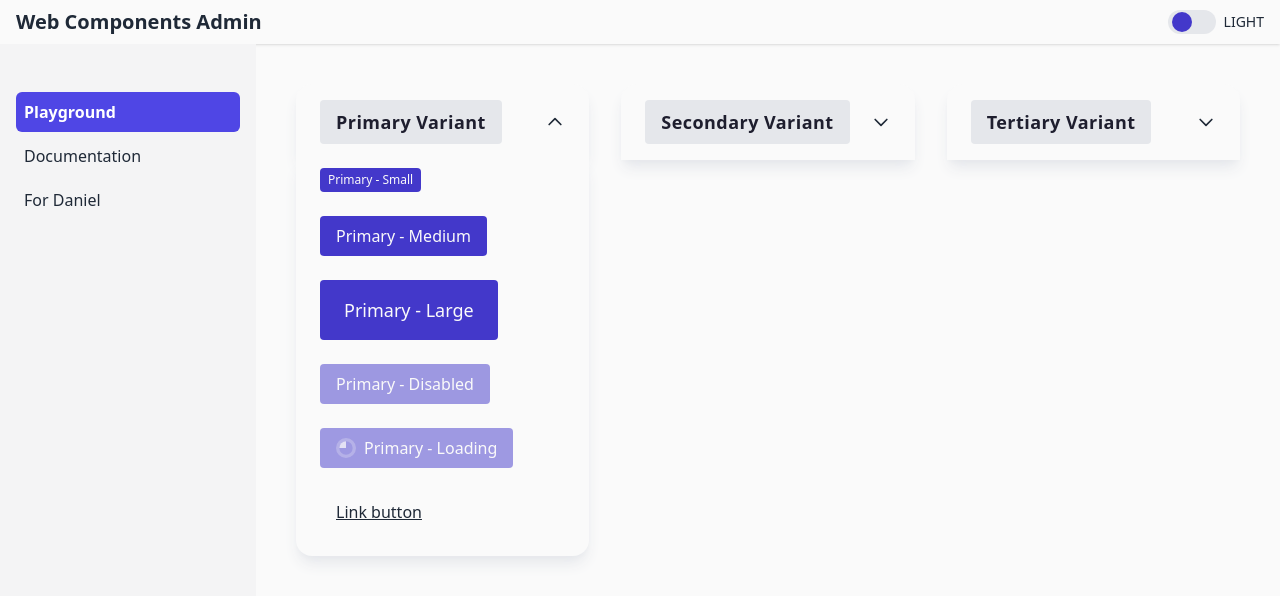
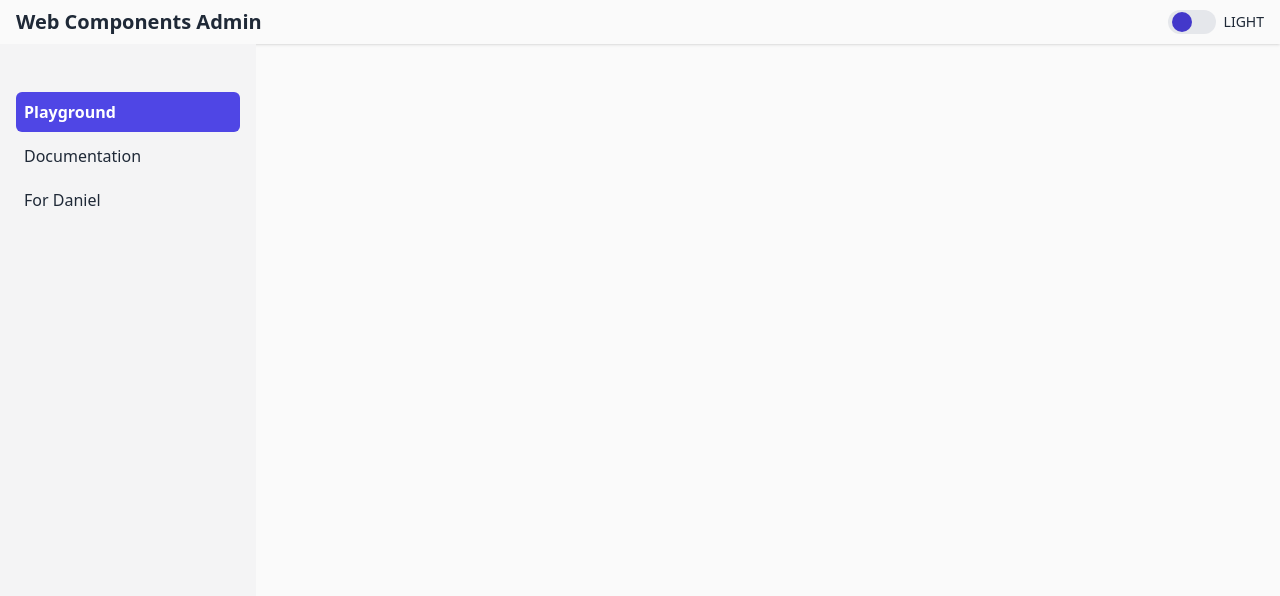
Before and after one commit to xekurt/button-editor, an Angular app: page /playground in a window 1280 px wide. Shown: the top 596 px of the page. Built offline with nearby package versions, Linux system fonts and the light colour scheme.

Commit message:
Migrate button list component to documentation page

```diff
--- a/src/app/modules/playground-module/playground-module.component.html
+++ b/src/app/modules/playground-module/playground-module.component.html
@@ -1,80 +1,3 @@
 <section class="p-4 sm:p-6">
-  <div class="grid grid-cols-1 gap-8 md:grid-cols-3">
-    <ng-container *ngFor="let variant of variants; let i = index">
-      <div class="flex flex-col items-center justify-start p-0">
-        <!-- Dropdown header -->
-        <button
-          (click)="toggleDropdown(i)"
-          class="flex w-full cursor-pointer items-center justify-between rounded-t-2xl bg-neutral-50 px-6 py-4 shadow-lg shadow-neutral-200 dark:bg-neutral-800 dark:shadow-neutral-900"
-          [attr.aria-expanded]="openDropdowns[i]"
-          [attr.aria-controls]="'variant-panel-' + i"
-          id="variant-header-{{ i }}"
-          type="button"
-        >
-          <span
-            class="inline-block rounded bg-neutral-200 px-4 py-2 text-lg font-bold tracking-wide text-neutral-800 dark:bg-neutral-700 dark:text-neutral-100"
-          >
-            {{ variant.charAt(0).toUpperCase() + variant.slice(1) }}
-            Variant
-          </span>
-          <svg
-            [ngClass]="{
-              'rotate-180': openDropdowns[i],
-            }"
-            class="ml-2 h-5 w-5 transition-transform duration-200"
-            fill="none"
-            stroke="currentColor"
-            stroke-width="2"
-            viewBox="0 0 24 24"
-            aria-hidden="true"
-          >
-            <path stroke-linecap="round" stroke-linejoin="round" d="M19 9l-7 7-7-7" />
-          </svg>
-        </button>
-        <div
-          *ngIf="openDropdowns[i]"
-          class="w-full rounded-b-2xl bg-neutral-50 px-6 pt-2 pb-6 shadow-lg shadow-neutral-200 dark:bg-neutral-800 dark:shadow-neutral-900"
-          role="region"
-          [attr.aria-labelledby]="'variant-header-' + i"
-          [id]="'variant-panel-' + i"
-        >
-          <div class="grid w-full grid-cols-1 gap-6">
-            <!-- Sizes List -->
-             <ng-container *ngFor="let size of sizes; let k = index">
-              <div class="flex flex-col items-start">
-                <!-- Show status label above button on mobile only -->
-                <span class="mb-2 block text-center text-base font-semibold md:hidden">{{
-                  sizes[k]
-                }}</span>
-                <app-custom-button class="capitalize" [variant]="variant" [size]="size">
-                  {{variant }} - {{ size}}
-                </app-custom-button>
-              </div>
-            </ng-container>
-            <!-- States List -->
-            <ng-container *ngFor="let state of states; let j = index">
-              <div class="flex flex-col items-start">
-                <!-- Show status label above button on mobile only -->
-                <span class="mb-2 block text-center text-base font-semibold md:hidden">{{
-                  statuses[j]
-                }}</span>
-                <app-custom-button [variant]="variant" [state]="state">
-                  {{ variant.charAt(0).toUpperCase() + variant.slice(1)
-                  }}<ng-container>
-                    -
-                    {{ state.charAt(0).toUpperCase() + state.slice(1) }}</ng-container
-                  >
-                </app-custom-button>
-              </div>
-            </ng-container>
-           <!-- Link -->
-            <app-custom-button variant="tertiary" target="_blank" class="hover:bg-transparent" href="https://www.google.com">
-             <span slot="content" class="underline">Link button</span>
-             </app-custom-button>
-          </div>
-        </div>
-      </div>
-    </ng-container>
 
-  </div>
 </section>
```
